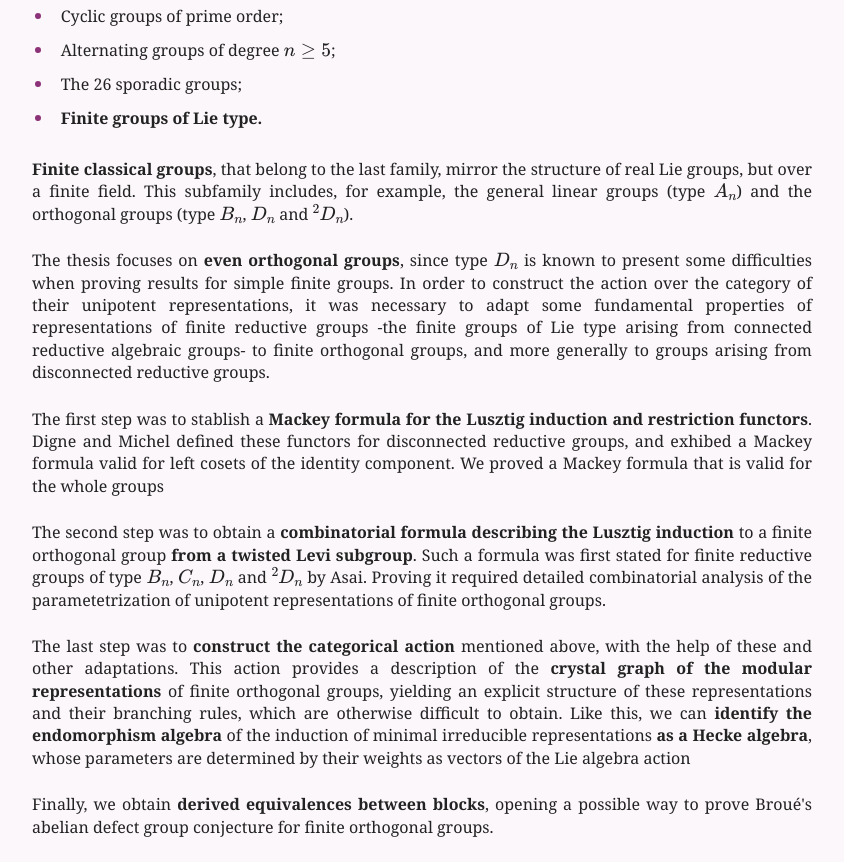
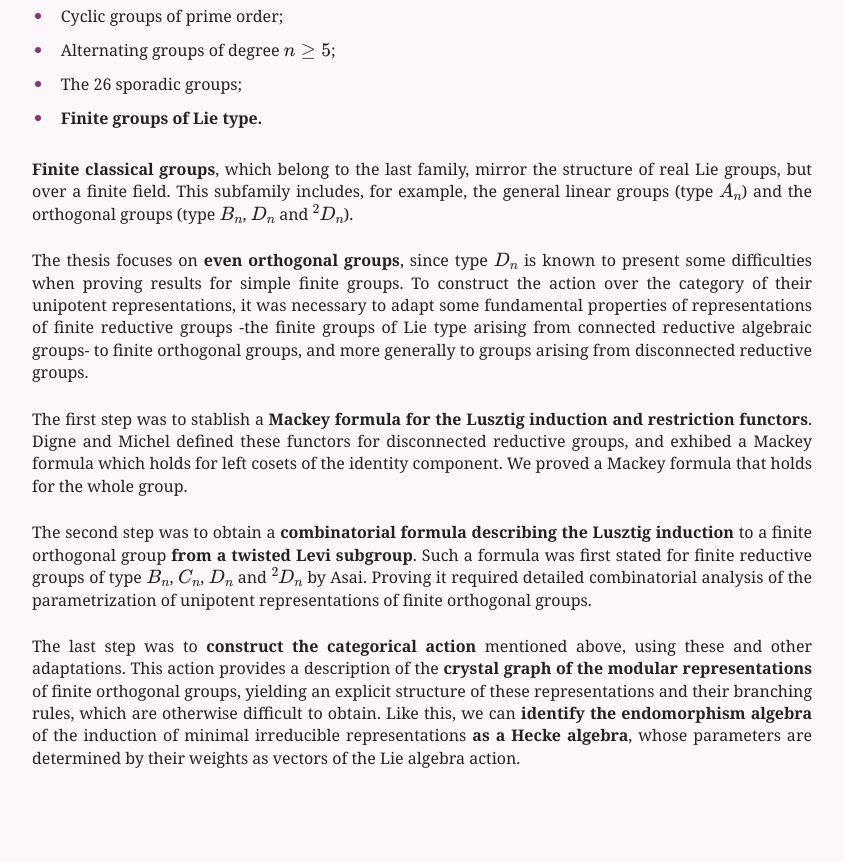
Before and after one commit to Potatoman16/Mi-sitio-web, a plain HTML site: page thesis-summary.html in a window 1280 px wide. Shown: the part 319-1181 px from the top of the page, without its empty margins (218-1062 px from the left). After the commit the page ends 1112 px from the top, so only its background shows below. Drawn offline with nearby package versions, Linux system fonts and the light colour scheme.

Commit message:
Add files via upload

```diff
--- a/thesis-summary.html
+++ b/thesis-summary.html
@@ -24,7 +24,7 @@
 <body>
 	<header>
 		<h1>
-			Thesis summary
+			Summary of my thesis
 		</h1>
 	</header>
 	<main>
@@ -39,17 +39,17 @@
 				<li><b>Finite groups of Lie type.</b></li>
 			</ul></p>
 
-			<p> <b>Finite classical groups</b>, that belong to the last family, mirror the structure of real Lie groups, but over a finite field. This subfamily includes, for example, the general linear groups (type $A_n$) and the orthogonal groups (type $B_n$, $D_n$ and $^2D_n$). </p>
+			<p> <b>Finite classical groups</b>, which belong to the last family, mirror the structure of real Lie groups, but over a finite field. This subfamily includes, for example, the general linear groups (type $A_n$) and the orthogonal groups (type $B_n$, $D_n$ and $^2D_n$). </p>
 
-			<p> The thesis focuses on <b>even orthogonal groups</b>, since type $D_n$ is known to present some difficulties when proving results for simple finite groups. In order to construct the action over the category of their unipotent representations, it was necessary to adapt some fundamental properties of representations of finite reductive groups -the finite groups of Lie type arising from connected reductive algebraic groups- to finite orthogonal groups, and more generally to groups arising from disconnected reductive groups. </p>
+			<p> The thesis focuses on <b>even orthogonal groups</b>, since type $D_n$ is known to present some difficulties when proving results for simple finite groups. To construct the action over the category of their unipotent representations, it was necessary to adapt some fundamental properties of representations of finite reductive groups -the finite groups of Lie type arising from connected reductive algebraic groups- to finite orthogonal groups, and more generally to groups arising from disconnected reductive groups. </p>
 
-			<p> The first step was to stablish a <b>Mackey formula for the Lusztig induction and restriction functors</b>. Digne and Michel defined these functors for disconnected reductive groups, and exhibed a Mackey formula valid for left cosets of the identity component. We proved a Mackey formula that is valid for the whole groups <!-Harish-Chandra like inductions and restrictions and for torus.-> </p>
+			<p> The first step was to stablish a <b>Mackey formula for the Lusztig induction and restriction functors</b>. Digne and Michel defined these functors for disconnected reductive groups, and exhibed a Mackey formula which holds for left cosets of the identity component. We proved a Mackey formula that holds for the whole group. <!-Harish-Chandra like inductions and restrictions and for torus.-> </p>
 
-			<p> The second step was to obtain a <b>combinatorial formula describing the Lusztig induction</b> to a finite orthogonal group <b>from a twisted Levi subgroup</b>. Such a formula was first stated for finite reductive groups of type $B_n$, $C_n$, $D_n$ and $^2D_n$ by Asai. Proving it required detailed combinatorial analysis of the parametetrization of unipotent representations of finite orthogonal groups. </p>
+			<p> The second step was to obtain a <b>combinatorial formula describing the Lusztig induction</b> to a finite orthogonal group <b>from a twisted Levi subgroup</b>. Such a formula was first stated for finite reductive groups of type $B_n$, $C_n$, $D_n$ and $^2D_n$ by Asai. Proving it required detailed combinatorial analysis of the parametrization of unipotent representations of finite orthogonal groups. </p>
 
-			<p> The last step was to <b>construct the categorical action</b> mentioned above, with the help of these and other adaptations. This action provides a description of the <b>crystal graph of the modular representations</b> of finite orthogonal groups, yielding an explicit structure of these representations and their branching rules, which are otherwise difficult to obtain. Like this, we can <b>identify the endomorphism algebra</b> of the induction of minimal irreducible representations <b>as a Hecke algebra</b>, whose parameters are determined by their weights as vectors of the Lie algebra action</p>
+			<p> The last step was to <b>construct the categorical action</b> mentioned above, using these and other adaptations. This action provides a description of the <b>crystal graph of the modular representations</b> of finite orthogonal groups, yielding an explicit structure of these representations and their branching rules, which are otherwise difficult to obtain. Like this, we can <b>identify the endomorphism algebra</b> of the induction of minimal irreducible representations <b>as a Hecke algebra</b>, whose parameters are determined by their weights as vectors of the Lie algebra action.</p>
 
-			<p>Finally, we obtain <b>derived equivalences between blocks</b>, opening a possible way to prove Brou&eacute;'s abelian defect group conjecture for finite orthogonal groups. </p>
+			<!- Finally, we obtain EN NEGRITA derived equivalences between blocks TERMINA NEGRITA, opening a possible way to prove Brou&eacute;'s abelian defect group conjecture for finite orthogonal groups. ->
 
 		</div>
 	</main>
```
Also changed, not shown: index.html (+6 -1 lines).
